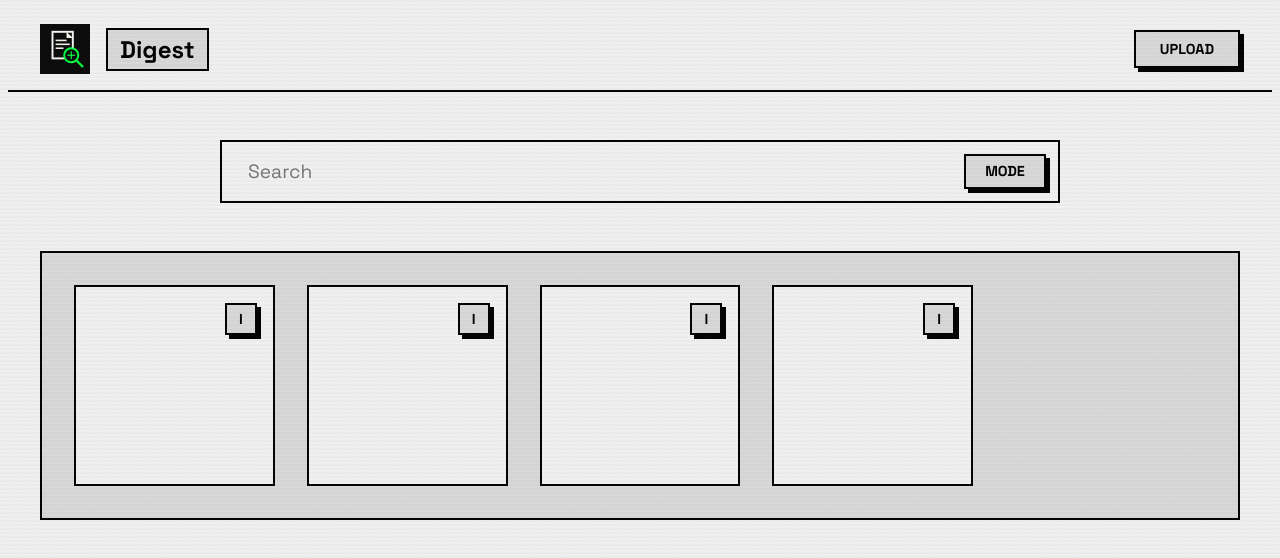
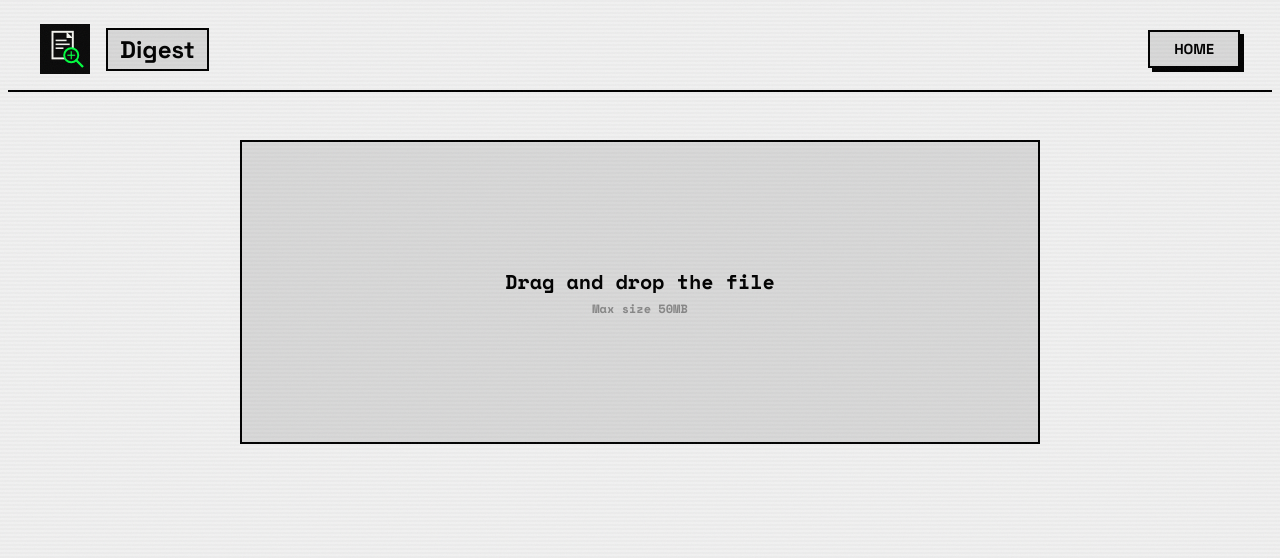
Before and after one commit to SaliqBashir/Digest, a React (Vite) app in the folder frontend/: page / in a window 1280 px wide. Both pictures are taken after a click on the button "UPLOAD". Shown: the top 558 px of the page. Built offline with nearby package versions, Linux system fonts and the light colour scheme.

Commit message:
added upload page

```diff
--- a/frontend/src/App.css
+++ b/frontend/src/App.css
@@ -200,3 +200,55 @@ body {
 .popup-row-right {
   justify-content: flex-end;
 }
+/* --- Upload View --- */
+.upload-container {
+  display: flex;
+  flex-direction: column;
+  padding: 0 2rem;
+  max-width: 800px;
+  margin: 3rem auto; /* Centers the box on the screen */
+}
+
+.upload-dropzone {
+  border: var(--border-thick);
+  background-color: var(--bg-secondary);
+  height: 300px;
+  display: flex;
+  flex-direction: column;
+  justify-content: center;
+  align-items: center;
+  font-family: var(--font-mono);
+  font-weight: 700;
+  transition: var(--transition-fast);
+}
+
+.upload-dropzone:hover {
+  background-color: #cccccc; /* slight hover interaction */
+}
+
+.dropzone-text {
+  font-size: 1.25rem;
+  color: var(--text-primary);
+  margin-bottom: 0.25rem;
+}
+
+.dropzone-subtext {
+  font-size: 0.75rem;
+  color: #888888;
+}
+
+.upload-action-area {
+  border: var(--border-thick);
+  background-color: var(--bg-secondary);
+  height: 300px; /* keep it the same height as the dropzone */
+  display: flex;
+  flex-direction: column;
+  justify-content: center;
+  align-items: center;
+}
+
+.file-input-wrapper {
+  position: relative;
+  display: flex;
+  align-items: center;
+}
--- a/frontend/src/App.tsx
+++ b/frontend/src/App.tsx
@@ -1,15 +1,28 @@
+import { useState } from "react";
 import DataGrid from "./components/DataGrid";
 import Input from "./components/Input";
 import NavBar from "./components/Navbar";
+import UploadView from "./components/UploadView"
 function App() {
-  return (<>
-    <div className="noise-overlay"></div>
-    <div className="scanline"></div>
-    <NavBar name="Digest" button="Upload"/>
-    <Input/>
-    <DataGrid/>
+  const [view, setView] = useState<"home" | "upload">("home");
+  return (
+    <>
+      <div className="noise-overlay"></div>
+      <div className="scanline"></div>
+      <NavBar name="Digest" button={view === "home" ? "upload" : "home"}
+        onButtonClick={() => setView(view === "home" ? "upload" : "home")}
+      />
+      {view === "home" ? (
+        <>
+          <Input />
+          <DataGrid />
+        </>) : (
+        <UploadView />
+      )
+      }
+
     </>
-    );
+  );
 }
 
-    export default App;
+export default App;
--- a/frontend/src/components/InfoPopup.tsx
+++ b/frontend/src/components/InfoPopup.tsx
@@ -22,7 +22,6 @@ function FileModal({ file, onClose }: FileModalProps) {
               display: "flex",
               justifyContent: "center",
               alignItems: "center",
-              boxShadow: "2px 2px 0px 0px #000000"
             }}
           >
             X
@@ -39,7 +38,6 @@ function FileModal({ file, onClose }: FileModalProps) {
             style={{
               padding: "0.25rem 0.5rem",
               textTransform: "uppercase",
-              boxShadow: "2px 2px 0px 0px #000000"
             }}
           >
             Copy Link
@@ -52,7 +50,6 @@ function FileModal({ file, onClose }: FileModalProps) {
             style={{
               padding: "0.25rem 0.5rem",
               textTransform: "uppercase",
-              boxShadow: "2px 2px 0px 0px #000000"
             }}
           >
             Delete
--- a/frontend/src/components/Navbar.tsx
+++ b/frontend/src/components/Navbar.tsx
@@ -3,8 +3,9 @@ import Button from "./Button";
 interface Props {
   name: string;
   button: string;
+  onButtonClick: () => void;
 }
-function NavBar({ name, button }: Props) {
+function NavBar({ name, button, onButtonClick}: Props) {
   return (
     <>
       <nav className="navbar">
@@ -20,7 +21,7 @@ function NavBar({ name, button }: Props) {
           />
           <h1 className="navbar-heading">{name}</h1>
         </div>
-        <Button onClick={() => console.log("test")}>{button}</Button>
+        <Button onClick={onButtonClick}>{button}</Button>
       </nav>
     </>
   );
--- /dev/null
+++ b/frontend/src/components/UploadView.tsx
@@ -0,0 +1,62 @@
+import { useState } from "react";
+import Button from "./Button";
+
+export default function UploadView() {
+  // null means no file is selected -> show dropzone
+  // A string means a file is selected -> show confirmation
+  const [selectedFile, setSelectedFile] = useState<string | null>(null);
+
+  return (
+    <div className="upload-container">
+      {!selectedFile ? (
+        // STATE 1: Dropzone
+        <div
+          className="upload-dropzone"
+          onClick={() => setSelectedFile("xyz.txt")} // Mocking a file drop on click
+          style={{ cursor: "pointer" }}
+        >
+          <div className="dropzone-text">Drag and drop the file</div>
+          <div className="dropzone-subtext">Max size 50MB</div>
+        </div>
+      ) : (
+        // STATE 2: Confirmation
+        <div className="upload-action-area">
+          <div className="file-input-wrapper">
+            <input
+              type="text"
+              className="input-void"
+              value={`File: ${selectedFile}`}
+              readOnly
+              style={{ color: "#888888", width: "300px", paddingRight: "3rem" }}
+            />
+            <Button
+              onClick={() => setSelectedFile(null)} // Clears the file
+              style={{
+                position: "absolute",
+                right: "0.5rem",
+                top: "50%",
+                transform: "translateY(-50%)",
+                width: "1.5rem",
+                height: "1.5rem",
+                padding: 0,
+                display: "flex",
+                justifyContent: "center",
+                alignItems: "center",
+                boxShadow: "2px 2px 0px 0px #000000"
+              }}
+            >
+              X
+            </Button>
+          </div>
+
+          <Button
+            onClick={() => alert('Uploading...')}
+            style={{ marginTop: "2rem", width: "120px" }}
+          >
+            Upload
+          </Button>
+        </div>
+      )}
+    </div>
+  );
+}
```
